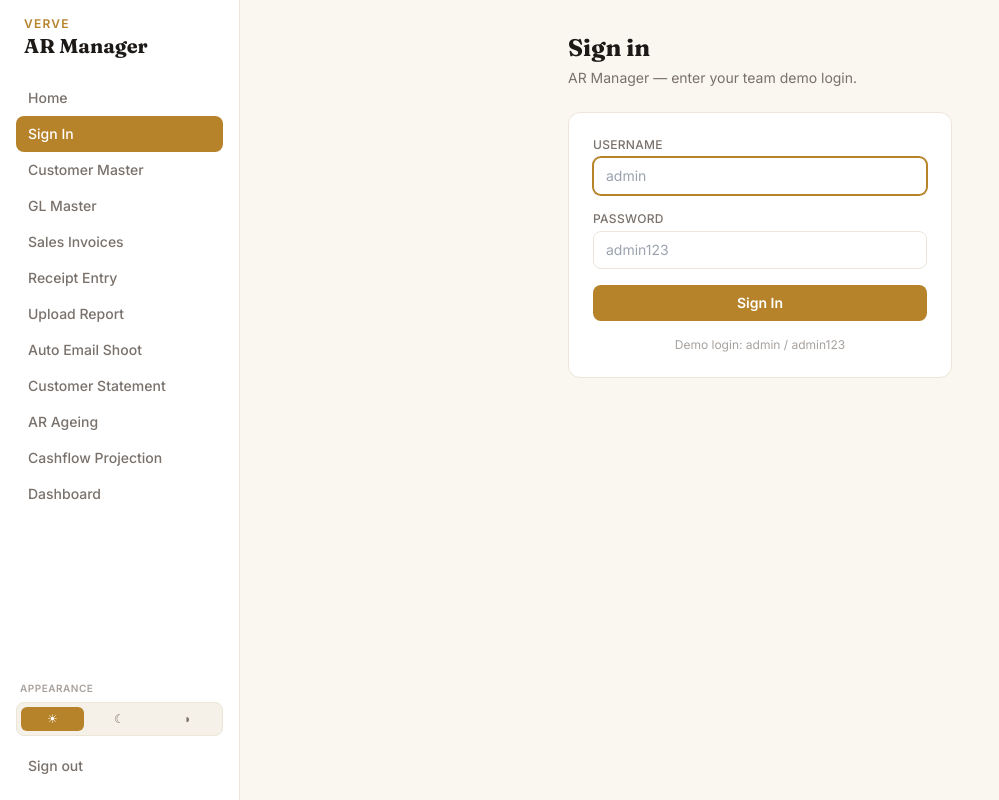
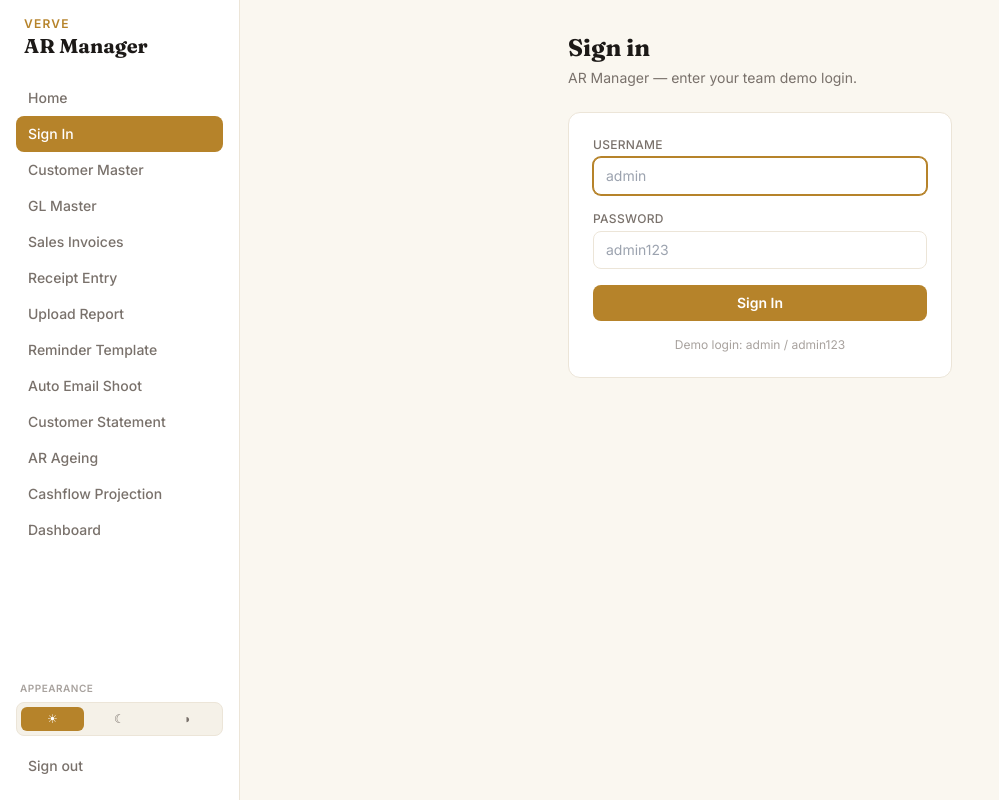
Before and after one commit to satyamrathi-verve/Project-1, a Next.js app: page /signin in a window 1280 px wide. Shown: the whole page, without its empty margins (0-999 px from the left). Built offline with nearby package versions, Linux system fonts and the light colour scheme.

Commit message:
Give Reminder Template its own sidebar link

```diff
--- a/components/Nav.tsx
+++ b/components/Nav.tsx
@@ -18,6 +18,7 @@ const LINKS: { href: string; label: string; built: boolean }[] = [
   { href: "/invoices", label: "Sales Invoices", built: true },
   { href: "/receipts", label: "Receipt Entry", built: true },
   { href: "/upload", label: "Upload Report", built: true },
+  { href: "/auto-email-shoot/template", label: "Reminder Template", built: true },
   { href: "/auto-email-shoot", label: "Auto Email Shoot", built: true },
   { href: "/reports/statement", label: "Customer Statement", built: true },
   { href: "/reports/ageing", label: "AR Ageing", built: true },
```
